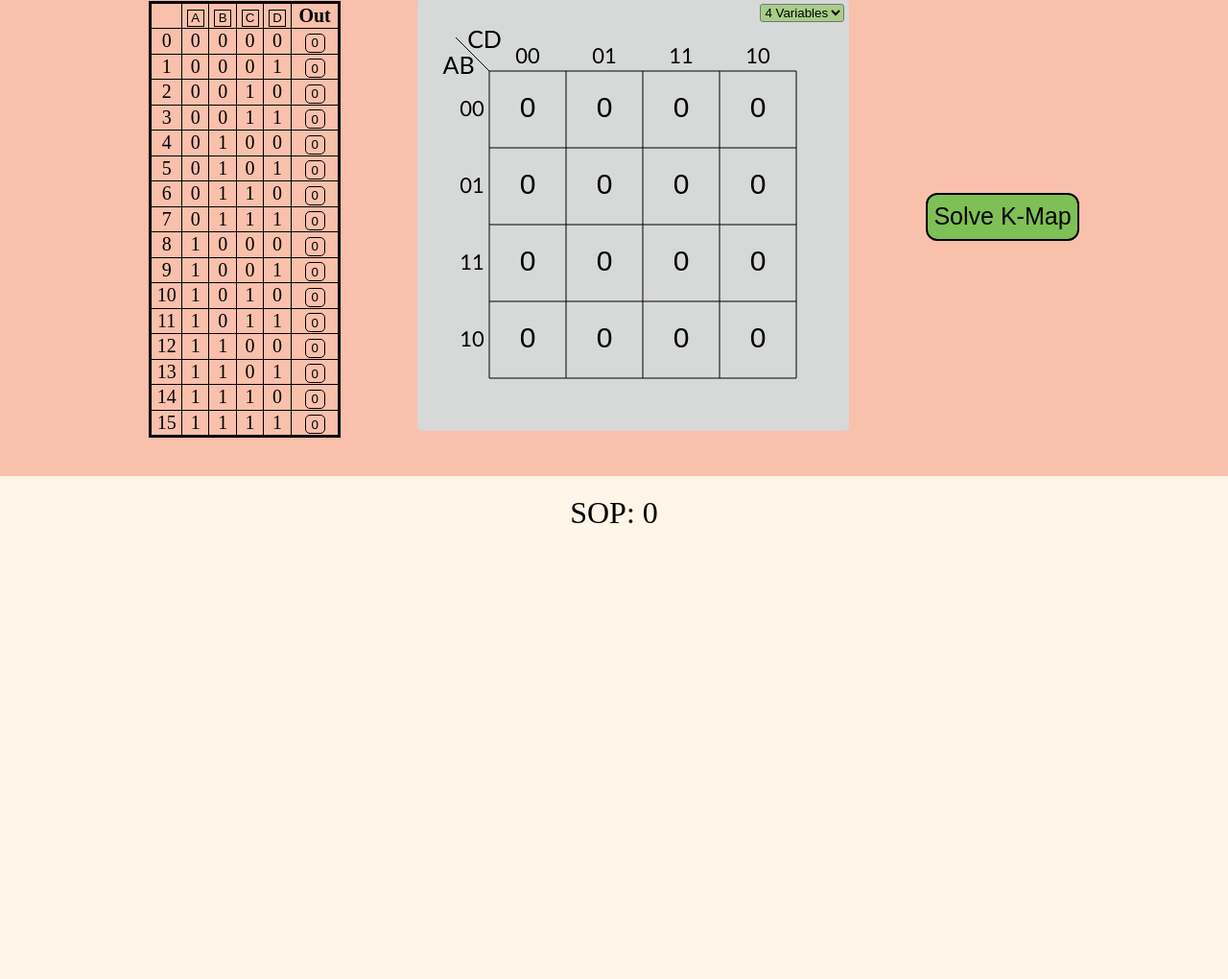
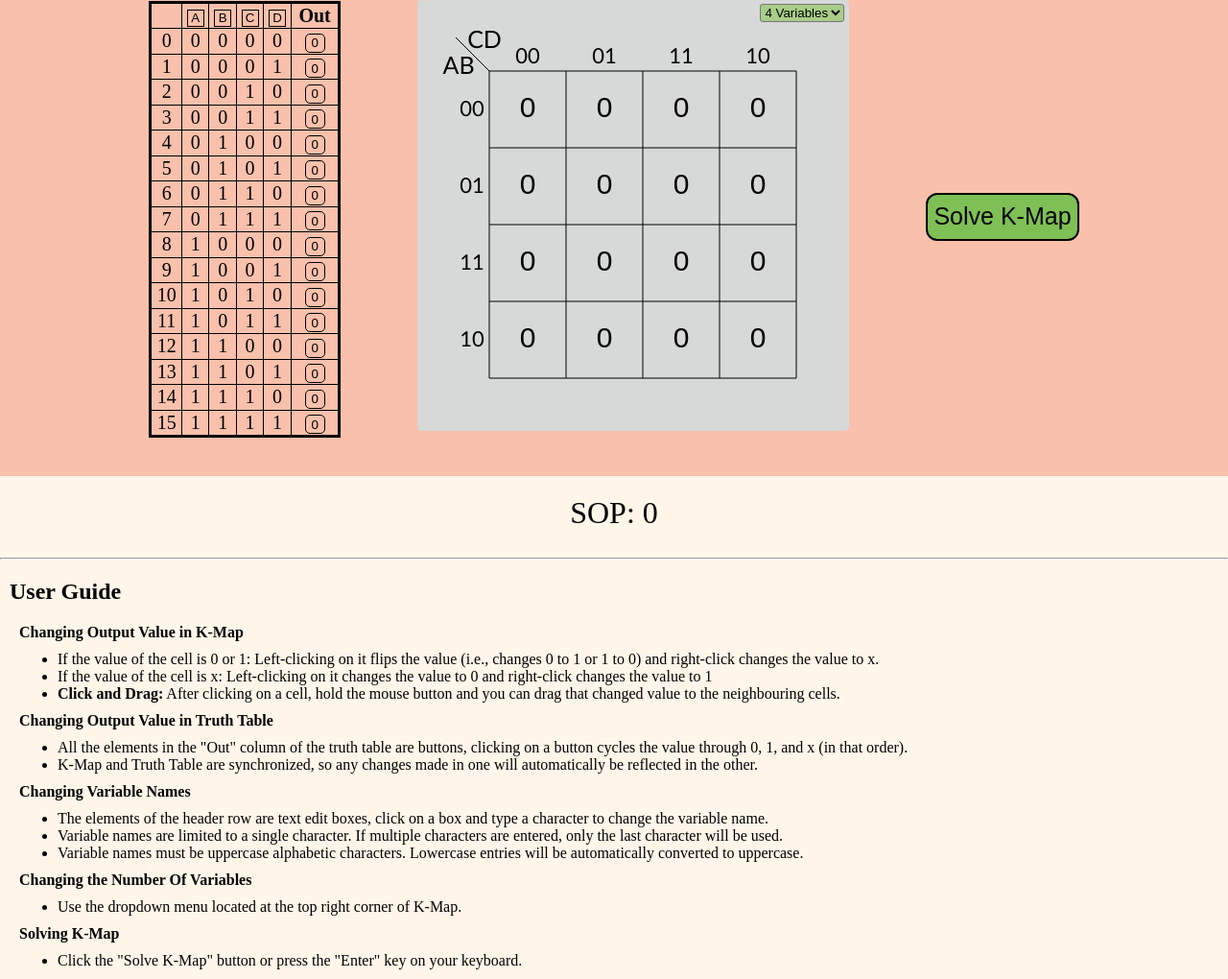
Before and after one commit to nultron64/K-Map-Solver, a plain HTML site: page index.html in a window 1280 px wide. Shown: the part 105-1125 px from the top of the page at 96% size. Before the commit the page ends 800 px from the top, so only its background shows below. Drawn offline with Linux system fonts and the light colour scheme.

Commit message:
add user guide

```diff
--- a/index.html
+++ b/index.html
@@ -48,6 +48,35 @@
     <div class="sop-container">
         <label id="sopText">SOP: 0</label>
     </div>
+    <hr class="styled-hr">
+    <div class="guide-div">
+        <h2>User Guide</h2>
+        <h4>Changing Output Value in K-Map</h4>
+        <ul>
+            <li>If the value of the cell is 0 or 1: Left-clicking on it flips the value (i.e., changes 0 to 1 or 1 to 0) and right-click changes the value to x.</li>
+            <li>If the value of the cell is x: Left-clicking on it changes the value to 0 and right-click changes the value to 1</li>
+            <li><strong>Click and Drag:</strong> After clicking on a cell, hold the mouse button and you can drag that changed value to the neighbouring cells.</li>
+        </ul>
+        <h4>Changing Output Value in Truth Table</h4>
+        <ul>
+            <li>All the elements in the "Out" column of the truth table are buttons, clicking on a button cycles the value through 0, 1, and x (in that order).</li>
+            <li>K-Map and Truth Table are synchronized, so any changes made in one will automatically be reflected in the other.</li>
+        </ul>
+        <h4>Changing Variable Names</h4>
+        <ul>
+            <li>The elements of the header row are text edit boxes, click on a box and type a character to change the variable name.</li>
+            <li>Variable names are limited to a single character. If multiple characters are entered, only the last character will be used.</li>
+            <li>Variable names must be uppercase alphabetic characters. Lowercase entries will be automatically converted to uppercase.</li>
+        </ul>
+        <h4>Changing the Number Of Variables</h4>
+        <ul>
+            <li>Use the dropdown menu located at the top right corner of K-Map.</li>
+        </ul>
+        <h4>Solving K-Map</h4>
+        <ul>
+            <li>Click the "Solve K-Map" button or press the "Enter" key on your keyboard.</li>
+        </ul>
+    </div>
     <script src="script.js"></script>
 </body>
 </html>
--- a/style.css
+++ b/style.css
@@ -55,7 +55,7 @@ body {
 }
 
 #sopText {
-    padding-top: 20px;
+    padding: 20px;
     display: inline-block;
     font-size: 32px;
 }
@@ -114,3 +114,13 @@ body {
     height: 50px;
     border-radius: 12px;
 }
+
+.guide-div {
+    margin: 10px;
+
+}
+
+.guide-div > h4,
+.guide-div > ul {
+    margin: 10px;
+}
```
